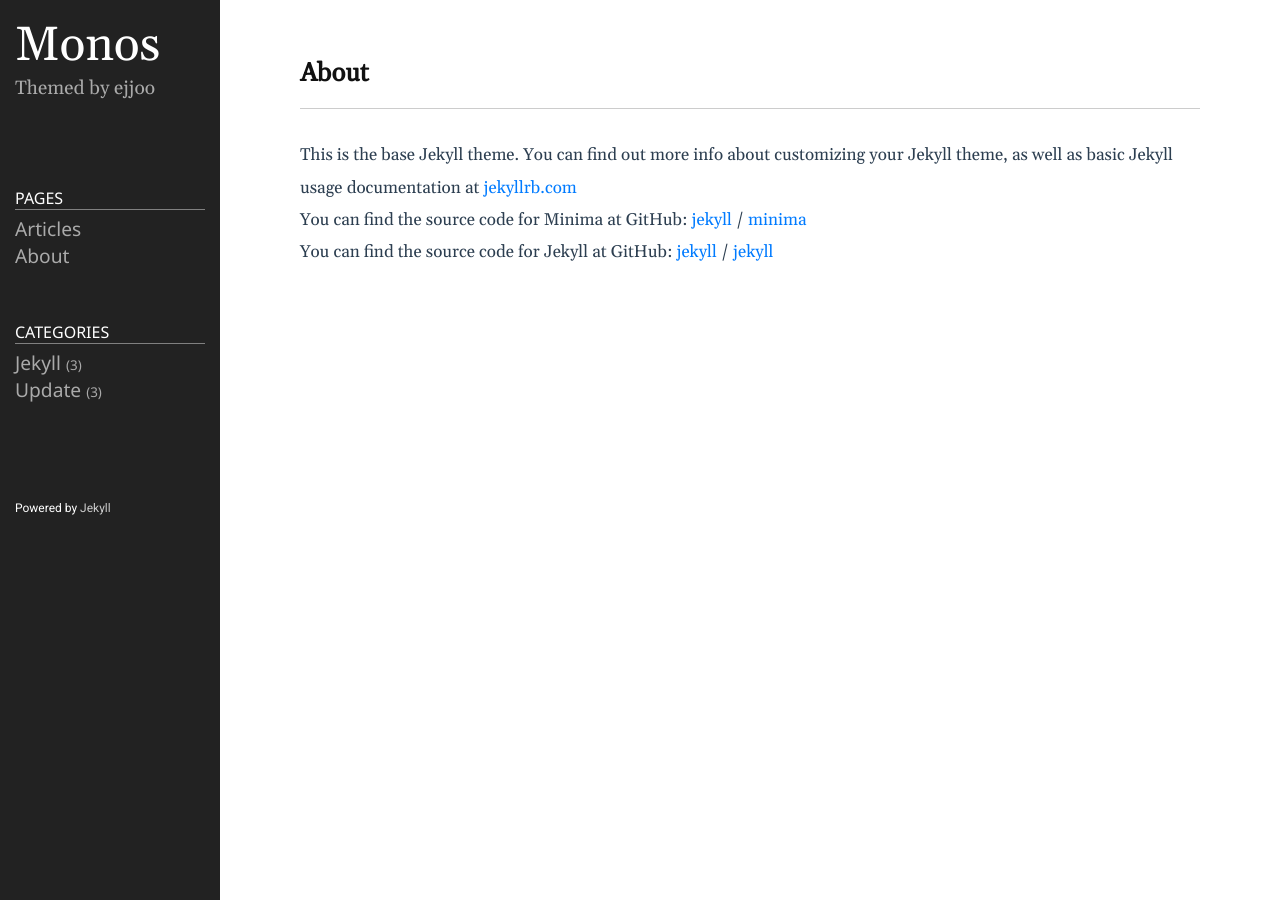
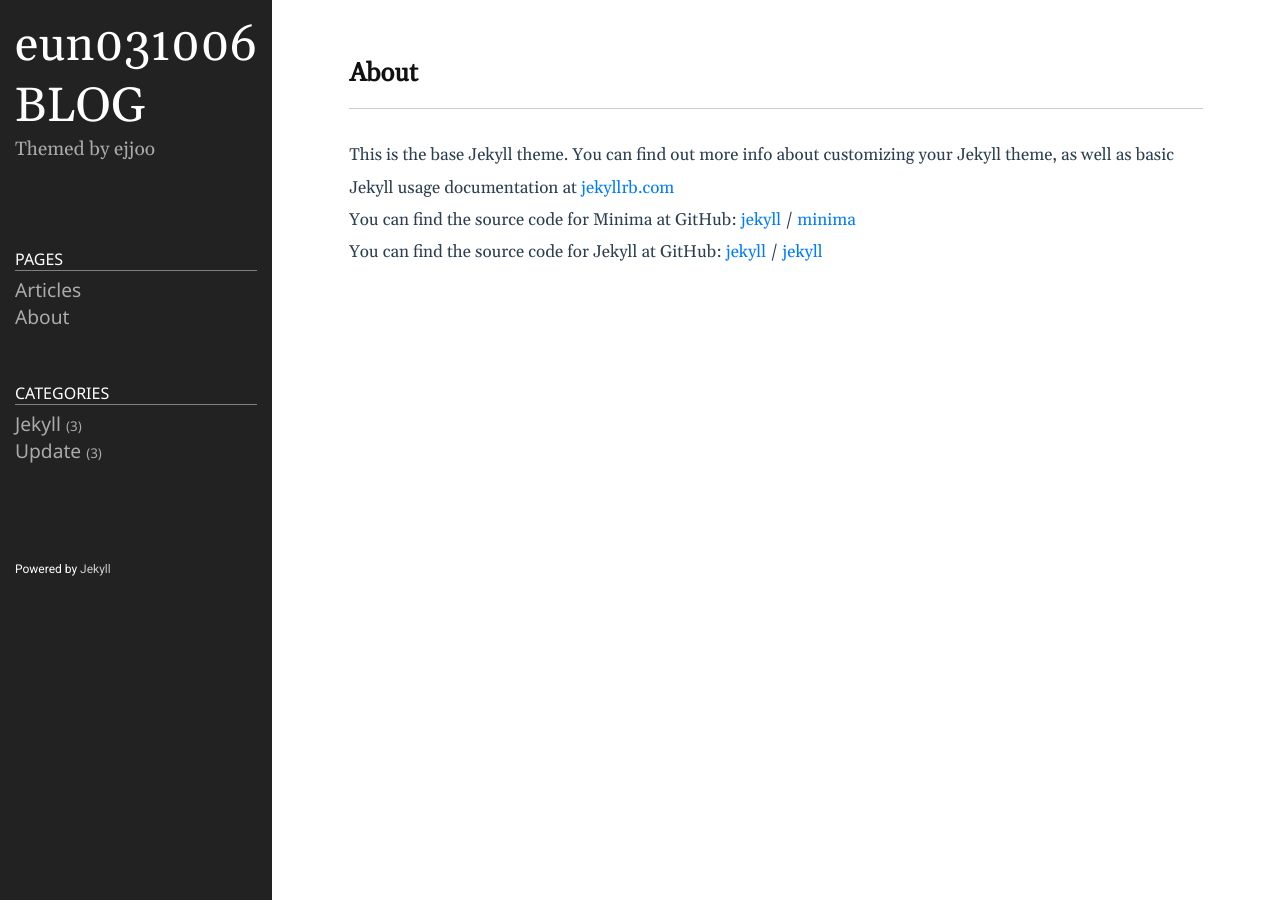
Before and after one commit to eun031006/eun031006.github.io, a Jekyll site: the page built from about.markdown, in a window 1280 px wide. Built offline with Jekyll 4.4.1, drawn with Linux system fonts in a browser that asks for light colours.

Commit message:
Update _config.yml

```diff
--- a/_config.yml
+++ b/_config.yml
@@ -18,7 +18,7 @@
 # You can create any custom variable you would like, and they will be accessible
 # in the templates via {{ site.myvariable }}.
 
-title: Monos
+title: eun031006 BLOG
 email: eun031006@gmail.com
 description: >- # this means to ignore newlines until "baseurl:"
   Themed by ejjoo
```
